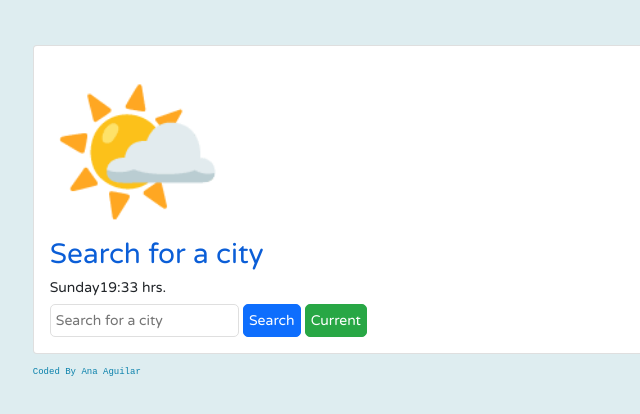
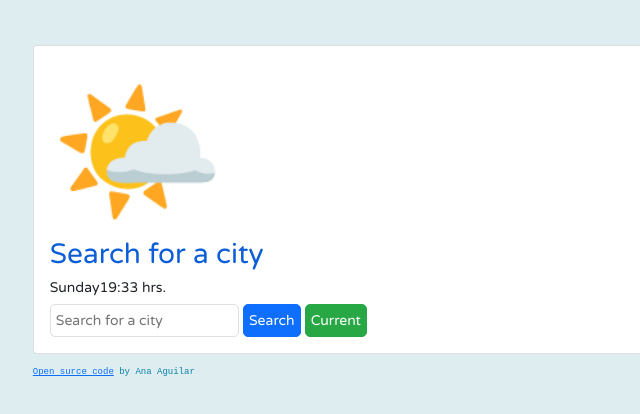
Before and after one commit to Ana-LanitaChan/weather-app, a website built with Parcel: page index.html in a window 1280 px wide. Shown: the full height of the page, 216-856 px from the left. Built offline with nearby package versions, Linux system fonts and the light colour scheme.

Commit message:
Footer updated
Added the Github link of this project.

```diff
--- a/index.html
+++ b/index.html
@@ -49,7 +49,12 @@
           </form>
         </div>
       </div>
-      <p class="signature">Coded By Ana Aguilar</p>
+      <p class="signature">
+        <a href="https://github.com/Ana-LanitaChan/weather-app"
+          >Open surce code</a
+        >
+        by Ana Aguilar
+      </p>
     </div>
     <script src="src/index.js"></script>
   </body>
```
